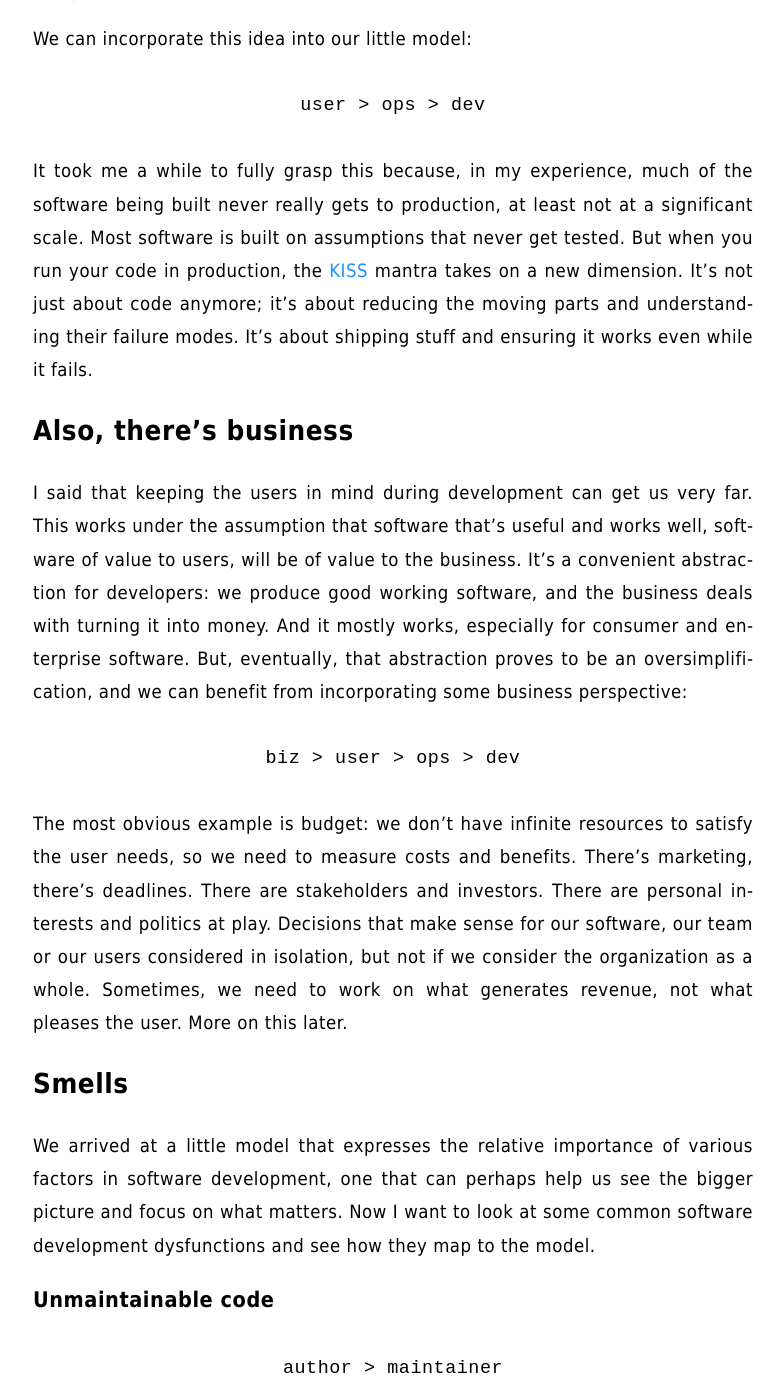
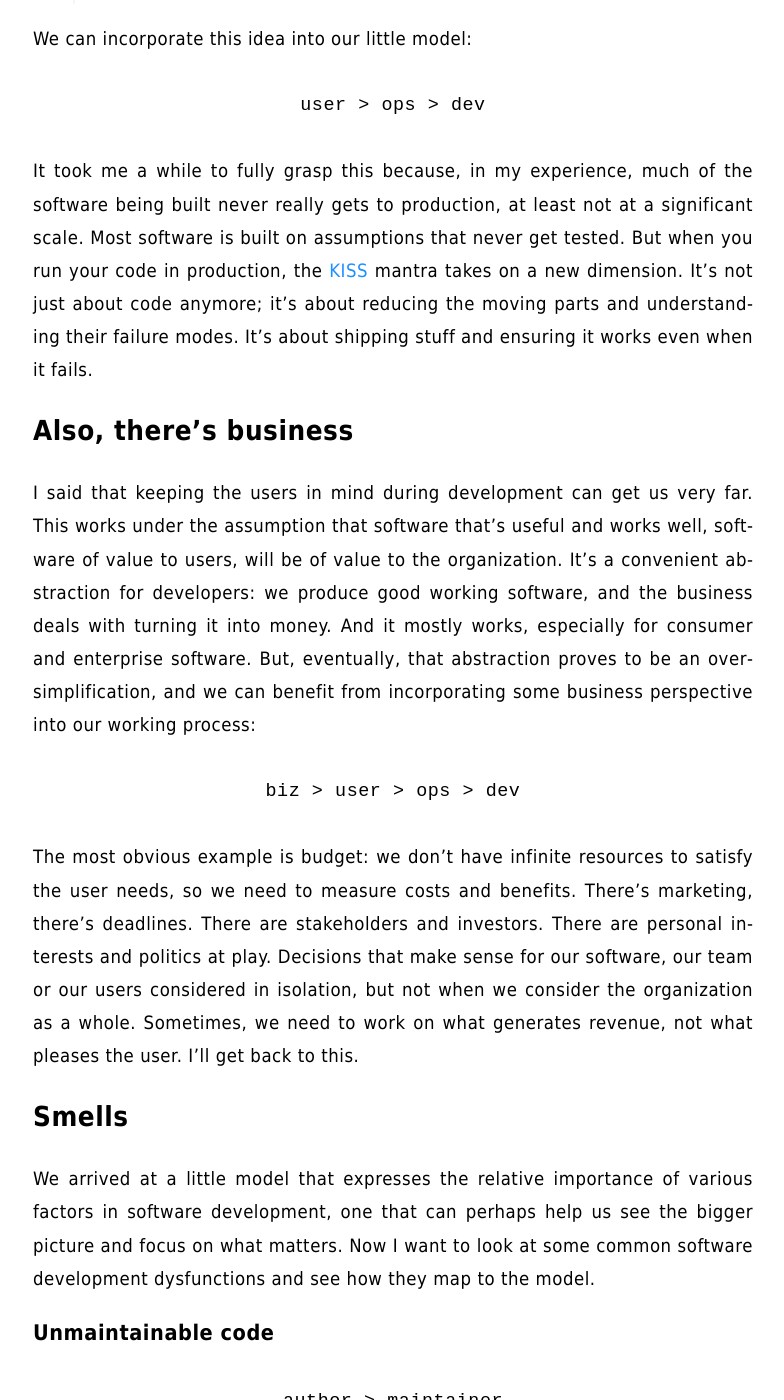
Before and after one commit to facundoolano/olano.dev, a Jekyll site: the page built from _posts/2023-11-30-code-is-run-more-than-read-hopefully.md, in a window 1280 px wide and 1400 px high, scrolled down 1675 px. Shown: the whole window, without its empty margins (247-1031 px from the left). Built offline with Jekyll 4.4.1, drawn with Linux system fonts in a browser that asks for light colours; some of the changed text lies outside the part shown.

Commit message:
more corrections

```diff
--- a/_posts/2023-11-30-code-is-run-more-than-read-hopefully.md
+++ b/_posts/2023-11-30-code-is-run-more-than-read-hopefully.md
@@ -11,7 +11,7 @@
 
 ## Code is read more than written
 
-This phrase is by now common programmer knowledge, a reminder that the person first writing a piece of code shouldn't buy convenience at the expense of the people who have to read it and modify it later. More generally, *code is read more than written* conveys that it's usually a good investment to make the code maintainable by keeping it simple, writing tests and documentation, etc. It's about having perspective over the software development cycle.
+This phrase is, by now, common programmer knowledge, a reminder that the person first writing a piece of code shouldn't buy convenience at the expense of the people who will have to read it and modify it in the future. More generally, *code is read more than written* conveys that it's usually a good investment to make the code maintainable by keeping it simple, writing tests and documentation, etc. It's about having perspective over the software development cycle.
 
 Let me express this idea more succinctly:
 
@@ -26,7 +26,7 @@
 
 ## Code is used more than read
 
-Code is a means to an end. Software should have a purpose, it's supposed to provide a service to some user. It doesn't matter how well written or maintainable the code is, nor how sophisticated the technology it uses, if it doesn't fulfill its purpose and provides a good experience to the user:
+Code is a means to an end. Software should have a purpose, it's supposed to provide a service to some user. It doesn't matter how well written or maintainable the code is, nor how sophisticated the technology it uses if it doesn't fulfill its purpose and provides a good experience to the user:
 
 <div class="org-center">
 <p>
@@ -61,12 +61,12 @@
 </p>
 </div>
 
-It took me a while to fully grasp this because, in my experience, much of the software being built never really gets to production, at least not at a significant scale. Most software is built on assumptions that never get tested. But when you run your code in production, the [KISS](https://en.wikipedia.org/wiki/KISS_principle) mantra takes on a new dimension. It's not just about code anymore; it's about reducing the moving parts and understanding their failure modes. It's about shipping stuff and ensuring it works even while it fails.
+It took me a while to fully grasp this because, in my experience, much of the software being built never really gets to production, at least not at a significant scale. Most software is built on assumptions that never get tested. But when you run your code in production, the [KISS](https://en.wikipedia.org/wiki/KISS_principle) mantra takes on a new dimension. It's not just about code anymore; it's about reducing the moving parts and understanding their failure modes. It's about shipping stuff and ensuring it works even when it fails.
 
 
 ## Also, there's business
 
-I said that keeping the users in mind during development can get us very far. This works under the assumption that software that's useful and works well, software of value to users, will be of value to the business. It's a convenient abstraction for developers: we produce good working software, and the business deals with turning it into money. And it mostly works, especially for consumer and enterprise software. But, eventually, that abstraction proves to be an oversimplification, and we can benefit from incorporating some business perspective:
+I said that keeping the users in mind during development can get us very far. This works under the assumption that software that's useful and works well, software of value to users, will be of value to the organization. It's a convenient abstraction for developers: we produce good working software, and the business deals with turning it into money. And it mostly works, especially for consumer and enterprise software. But, eventually, that abstraction proves to be an oversimplification, and we can benefit from incorporating some business perspective into our working process:
 
 <div class="org-center">
 <p>
@@ -74,7 +74,7 @@
 </p>
 </div>
 
-The most obvious example is budget: we don't have infinite resources to satisfy the user needs, so we need to measure costs and benefits. There's marketing, there's deadlines. There are stakeholders and investors. There are personal interests and politics at play. Decisions that make sense for our software, our team or our users considered in isolation, but not if we consider the organization as a whole. Sometimes, we need to work on what generates revenue, not what pleases the user. More on this later.
+The most obvious example is budget: we don't have infinite resources to satisfy the user needs, so we need to measure costs and benefits. There's marketing, there's deadlines. There are stakeholders and investors. There are personal interests and politics at play. Decisions that make sense for our software, our team or our users considered in isolation, but not when we consider the organization as a whole. Sometimes, we need to work on what generates revenue, not what pleases the user. I'll get back to this.
 
 
 ## Smells
@@ -112,7 +112,7 @@
 </p>
 </div>
 
-Software that wasn't designed with its operation in mind. This is overly complicated software with lots of moving parts, fancy databases for small data loads, small-team-owned microservice ecosystems. Software prematurely architected for scale. Software designed by different people than the ones woken up at midnight when it breaks.
+Software that wasn't designed with its operation in mind. This is overly complicated software with lots of moving parts, fancy databases for small data loads, microservice ecosystems managed by a single small team. Software prematurely architected for scale. Software designed by different people than the ones woken up at midnight when it breaks.
 
 
 ### The right thing
```
Also changed, not shown: other parts of _posts/2023-11-30-code-is-run-more-than-read-hopefully.md (+1 -1 lines), org/_posts/2023-11-30-code-is-run-more-than-read-hopefully.org (+7 -7 lines).
